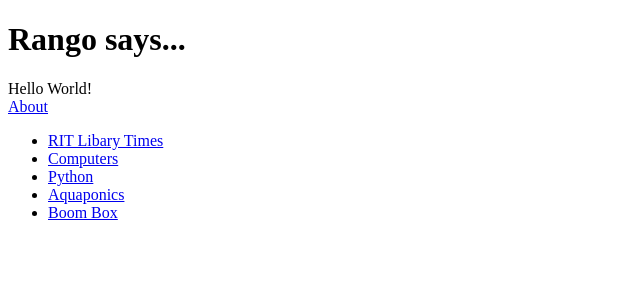
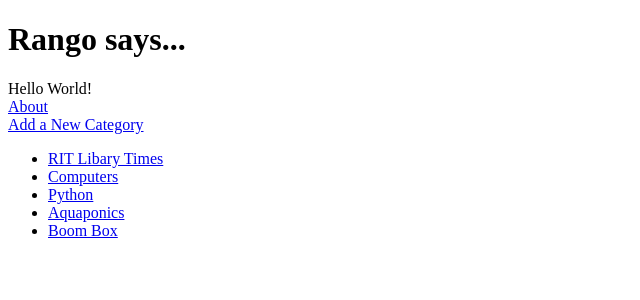
Before and after one commit to baron159/TangoWithTheDjango, a Django app: page /rango/ in a window 1280 px wide. Shown: the top 300 px of the page, without its empty margins (0-640 px from the left). Run offline with Django 3.2, Linux system fonts and the light colour scheme; data comes from the database, SQL or seed files in the repository; both versions use the stored data as it was after the commit; parts of the project's set-up code (start-up, migrations or seed data) failed here and were passed over.

Commit message:
Almost done with section 8

```diff
--- a/populate_rango.py
+++ b/populate_rango.py
@@ -18,6 +18,10 @@ def populate():
     add_page(cat=python_cat,
         title="Learn Python in 10 Minutes",
         url="http://www.korokithakis.net/tutorials/python/")
+
+    add_page(cat=python_cat, title="Test1", url="http://www.google.com")
+    add_page(cat=python_cat, title="Test2", url="http://www.live.com")
+    add_page(cat=python_cat, title="Test3", url="http://www.msn.com")
 
     django_cat = add_cat("Django", 64, 32)
 
@@ -49,6 +53,8 @@ def populate():
 
     cat_ex1 = add_cat("Movies", 50, 17)
     cat_ex2 = add_cat("Computers", 190, 65)
+    cat_ex3 = add_cat("Aquaponics", 70, 40)
+    cat_ex4 = add_cat("Boom Box", 90, 35)
 
 
 def add_page(cat, title, url, views=0):
--- /dev/null
+++ b/rango/forms.py
@@ -0,0 +1,24 @@
+__author__ = 'Scott'
+
+from django import forms
+from rango.models import Page, Category
+
+class CategoryForm(forms.ModelForm):
+    name = forms.CharField(max_length=128, help_text="Please enter the name of a Category.")
+    views = forms.IntegerField(widget=forms.HiddenInput, initial=0)
+    likes = forms.IntegerField(widget=forms.HiddenInput, initial=0)
+    slug = forms.CharField(widget=forms.HiddenInput, required=False)
+
+    class Meta:
+        model = Category
+        fields = ('name',)
+
+class PageForm(forms.ModelForm):
+    title = forms.CharField(max_length=128, help_text="Please enter the name of the page")
+    url = forms.URLField(max_length=200, help_text="Enter the page's URL")
+    views = forms.IntegerField(widget=forms.HiddenInput, initial=0)
+
+    class Meta:
+        model = Page
+
+        exclude = ('category',)
--- a/rango/urls.py
+++ b/rango/urls.py
@@ -7,4 +7,5 @@ urlpatterns = patterns('',
                        url(r'^$', views.index, name="index"),
                        url(r'^about/', views.about, name="about"),
                        url(r'^category/(?P<category_name_slug>[\w\-]+)/$', views.category, name='category'),
+                       url(r'^add_category/$', views.add_category, name='add_category'),
                        )
--- a/rango/views.py
+++ b/rango/views.py
@@ -1,6 +1,7 @@
 from django.shortcuts import render
 from django.http import HttpResponse
 from rango.models import Category, Page
+from rango.forms import CategoryForm
 
 
 def index(request):
@@ -21,10 +22,24 @@ def category(request, category_name_slug):
     try:
         category = Category.objects.get(slug=category_name_slug)
         context_dict['category_name'] = category.name
-        pages = Page.objects.filter(category=category)
+        pages = Page.objects.filter(category=category).order_by('-views')[:5]
         context_dict['pages'] = pages
         context_dict['category'] = category
     except Category.DoesNotExist:
         pass
 
     return render(request, 'rango/category.html', context_dict)
+
+
+def add_category(request):
+    if request.method == 'POST':
+        form = CategoryForm(request.POST)
+
+        if form.is_valid():
+            form.save(commit=True)
+            return index(request)
+        else:
+            print(form.errors)
+    else:
+        form = CategoryForm
+    return render(request, 'rango/add_category.html', {'form': form})
--- a/templates/rango/index.html
+++ b/templates/rango/index.html
@@ -9,6 +9,7 @@
     <h1>Rango says...</h1>
     Hello World!<br/>
     <a href="/rango/about/">About</a><br />
+    <a href="/rango/add_category/">Add a New Category</a><br />
     {% if categories %}
         <ul>
             {% for category in categories %}
```
Also changed, not shown: templates/rango/add_category.html (added, +27 -0 lines), db.sqlite3.
